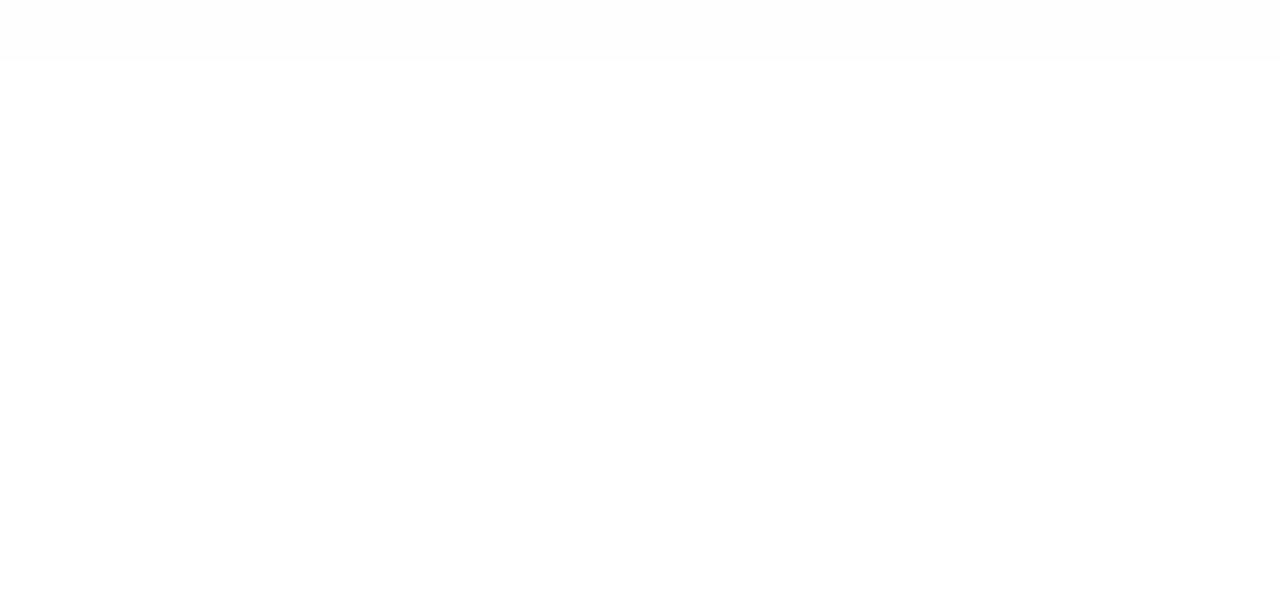
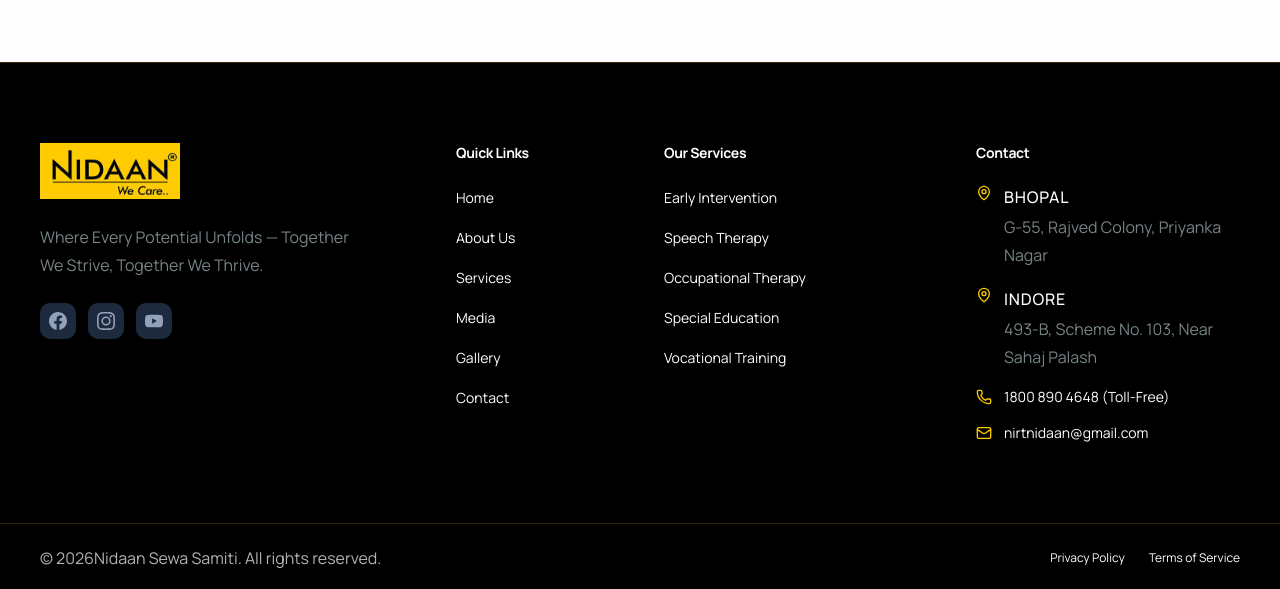
Before and after one commit to kartik-malviya1/nidaan-next, a Next.js app: page / in a window 1280 px wide. Shown: the part 8218-8807 px from the top of the page. Before the commit the page ends 8280 px from the top, so only its background shows below. Built offline with nearby package versions, Linux system fonts and the light colour scheme.

Commit message:
updated images

```diff
--- a/app/about/page.tsx
+++ b/app/about/page.tsx
@@ -78,7 +78,7 @@ const About = () => {
             <section className="relative pt-32 pb-20 lg:pt-40 lg:pb-28 overflow-hidden">
                 <div className="absolute inset-0">
                     <img
-                        src="/assets/img16.jpeg"
+                        src="/image_17.png"
                         alt="Community"
                         className="w-full h-full object-cover"
                     />
--- a/app/contact/page.tsx
+++ b/app/contact/page.tsx
@@ -20,7 +20,7 @@ const Contact = () => {
             <section className="relative pt-32 pb-20 lg:pt-40 lg:pb-28 overflow-hidden">
                 <div className="absolute inset-0">
                     <img
-                        src="/assets/img20.jpeg"
+                        src="/image_18.png"
                         alt="Contact"
                         className="w-full h-full object-cover"
                     />
--- a/app/gallery/page.tsx
+++ b/app/gallery/page.tsx
@@ -62,7 +62,7 @@ const Gallery = () => {
             <section className="relative pt-32 pb-20 lg:pt-40 lg:pb-28 overflow-hidden">
                 <div className="absolute inset-0">
                     <img
-                        src="/assets/img29.jpeg"
+                        src="/image_1.png"
                         alt="Gallery"
                         className="w-full h-full object-cover"
                     />
--- a/app/layout.tsx
+++ b/app/layout.tsx
@@ -3,6 +3,7 @@ import { Manrope, Dancing_Script } from "next/font/google";
 import "./globals.css";
 import { cn } from "@/lib/utils";
 import Navbar from "../components/Navbar";
+import Footer from "@/components/Footer";
 
 const manrope = Manrope({
   subsets: ["latin"],
@@ -34,6 +35,7 @@ export default function RootLayout({
       <body className="min-h-full flex flex-col">
         <Navbar />
         {children}
+        <Footer />
       </body>
     </html>
   );
--- a/app/services/page.tsx
+++ b/app/services/page.tsx
@@ -67,10 +67,10 @@ const Services = () => {
     return (
         <div>
             {/* Hero */}
-            <section className="relative pt-32 pb-20 lg:pt-40 lg:pb-28 overflow-hidden">
+            <section className="relative pt-32 pb-20 lg:pt-34 lg:pb-28 overflow-hidden">
                 <div className="absolute inset-0">
                     <img
-                        src="/assets/img32.jpeg"
+                        src="/image_6.png"
                         alt="Therapy"
                         className="w-full h-full object-cover"
                     />
--- a/app/stories/page.tsx
+++ b/app/stories/page.tsx
@@ -10,7 +10,7 @@ const Stories = () => {
             <section className="relative pt-32 pb-20 lg:pt-40 lg:pb-28 overflow-hidden">
                 <div className="absolute inset-0">
                     <img
-                        src="/assets/img36.jpeg"
+                        src="/image_10.png"
                         alt="Community"
                         className="w-full h-full object-cover"
                     />
--- a/components/Footer.tsx
+++ b/components/Footer.tsx
@@ -1,5 +1,5 @@
 import React from "react";
-import { Link } from "react-router-dom";
+import Link from "next/link";
 import { Mail, Phone, MapPin, ArrowUpRight } from "lucide-react";
 const FacebookIcon = ({ size = 18 }) => (
   <svg width={size} height={size} viewBox="0 0 24 24" fill="currentColor">
@@ -45,7 +45,7 @@ const Footer = () => {
           {" "}
           {/* Brand */}
           <div className="lg:col-span-4 flex flex-col items-center lg:items-start text-center lg:text-left">
-            <Link to="/" className="inline-block mb-6">
+            <Link href="/" className="inline-block mb-6">
               {" "}
               <img
                 src="/logo.jpg"
@@ -96,7 +96,7 @@ const Footer = () => {
               {quickLinks.map((link) => (
                 <li key={link.name}>
                   <Link
-                    to={link.path}
+                    href={link.path}
                     className="text-sm hover:text-[#ffcc00] transition-colors inline-flex items-center gap-1 group"
                   >
                     {" "}
@@ -121,7 +121,7 @@ const Footer = () => {
               {services.map((item) => (
                 <li key={item}>
                   <Link
-                    to="/services"
+                    href="/services"
                     className="text-sm hover:text-[#ffcc00] transition-colors"
                   >
                     {item}
```
Also changed, not shown: 1 other file (tests, documents, lock files or other folders).
